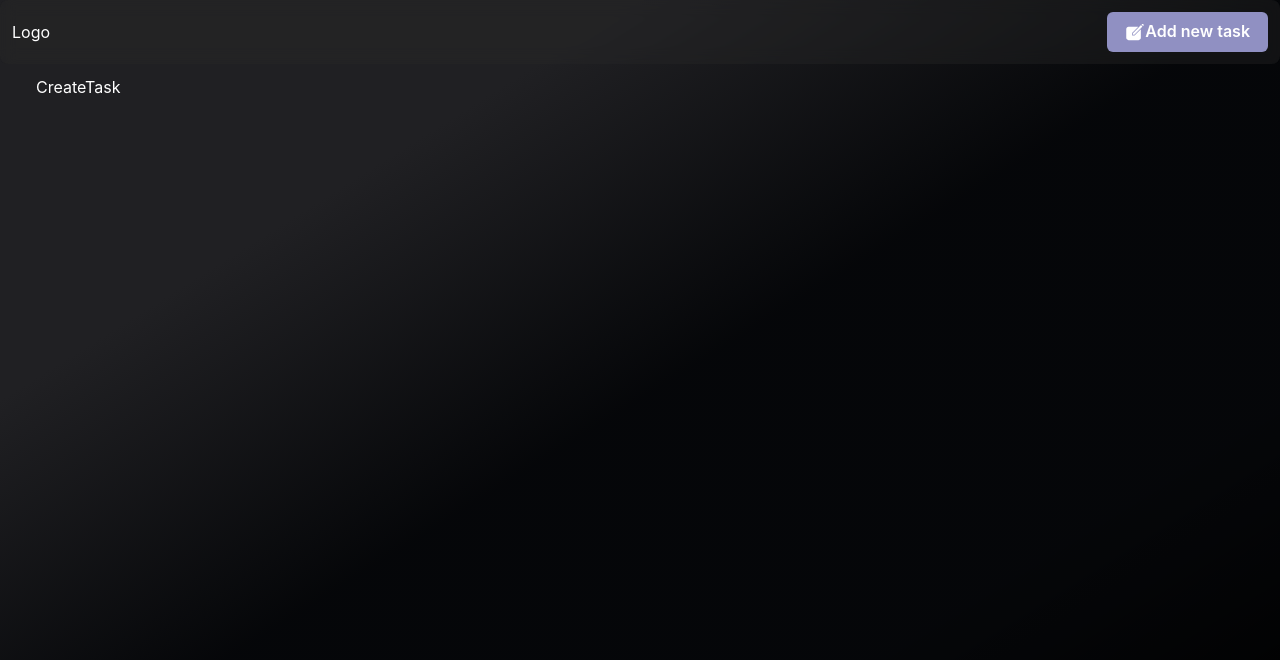
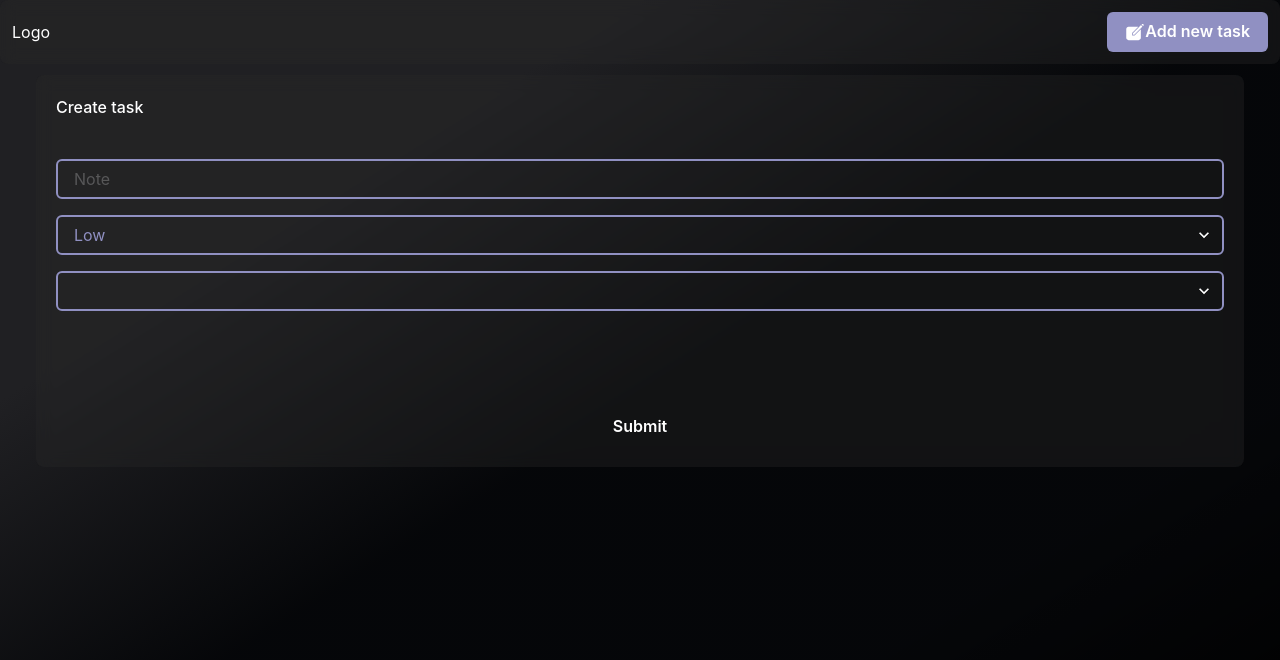
Before and after one commit to Reqvite/advanced_todo_app, a React (Vite) app: page /tasks/new in a window 1280 px wide. Shown: the top 660 px of the page. Built offline with nearby package versions, Linux system fonts and the light colour scheme.

Commit message:
create from template, change getLabels to enumResolvers

```diff
--- a/package.json
+++ b/package.json
@@ -32,6 +32,7 @@
     "yup": "^1.4.0"
   },
   "devDependencies": {
+    "@chakra-ui/cli": "^2.4.1",
     "@types/lodash.orderby": "^4.6.9",
     "@types/node": "^20.11.24",
     "@types/react": "^18.2.56",
--- /dev/null
+++ b/src/components/form/index.ts
@@ -0,0 +1,2 @@
+export {FormInputVariants, type FormOption} from './model/types';
+export {Form} from './ui/Form';
--- /dev/null
+++ b/src/components/form/model/renderFormBlock.tsx
@@ -0,0 +1,32 @@
+import {Input, Select} from '@chakra-ui/react';
+import {FormInputVariants, FormOption} from './types';
+
+export const renderFormBlock = (option: FormOption<FormInputVariants>, register: any) => {
+  let options;
+  if (option.variant === FormInputVariants.Select) {
+    options = option.labelOptions.map((option) => {
+      return (
+        <option key={option.value} value={option.value}>
+          {option.label}
+        </option>
+      );
+    });
+  }
+
+  switch (option.variant) {
+    case FormInputVariants.Input:
+      return <Input key={option.id} placeholder={option.name} variant="primary" {...register(option.id)} />;
+    case FormInputVariants.Select:
+      return (
+        <Select key={option.id} variant="primary" {...register(option.id)}>
+          {options}
+        </Select>
+      );
+    case FormInputVariants.Datepicker:
+      return (
+        <Select key={option.id} variant="primary" {...register(option.id)}>
+          {options}
+        </Select>
+      );
+  }
+};
--- /dev/null
+++ b/src/components/form/model/types.ts
@@ -0,0 +1,31 @@
+export enum FormInputVariants {
+  Input = 'input',
+  Select = 'select',
+  Datepicker = 'datepicker'
+}
+
+interface LabelOptions {
+  label: string;
+  value: number;
+}
+
+export type FormOption<V extends FormInputVariants> = V extends FormInputVariants.Input
+  ? {
+      variant: FormInputVariants.Input;
+      name: string;
+      id: string;
+    }
+  : V extends FormInputVariants.Select
+    ? {
+        variant: FormInputVariants.Select;
+        name: string;
+        id: string;
+        labelOptions: LabelOptions[];
+      }
+    : V extends FormInputVariants.Datepicker
+      ? {
+          variant: FormInputVariants.Datepicker;
+          name: string;
+          id: string;
+        }
+      : never;
--- /dev/null
+++ b/src/components/form/ui/Form.tsx
@@ -0,0 +1,45 @@
+import {Box, Button, Stack} from '@chakra-ui/react';
+import {useForm} from 'react-hook-form';
+import {BlurBox} from '@/shared/ui';
+import {renderFormBlock} from '../model/renderFormBlock';
+import {FormInputVariants, FormOption} from '../model/types';
+import {FormHeader} from './FormHeader';
+
+type Props = {
+  heading: string;
+  options: FormOption<FormInputVariants>[];
+};
+
+export const Form = (props: Props) => {
+  const {heading, options} = props;
+
+  const {
+    register,
+    handleSubmit,
+    formState: {errors}
+  } = useForm();
+
+  const onSubmit = (data: any) => {
+    console.log(data);
+  };
+
+  return (
+    <BlurBox>
+      <FormHeader heading={heading} />
+
+      <Box as={'form'} mt={10} onSubmit={handleSubmit(onSubmit)}>
+        <Stack gap={4}>
+          {options.map(
+            (option) => renderFormBlock(option, register) // Pass register function from React Hook Form
+          )}
+          <Box h={'auto'} minH={10} mt={2}>
+            {/* {errors && <Text color={'var(--chakra-colors-errorColorLight)'}>{errors}</Text>} */}
+          </Box>
+          <Button type="submit" variant="pr" fontFamily={'heading'} w={'full'} mt={4}>
+            Submit
+          </Button>
+        </Stack>
+      </Box>
+    </BlurBox>
+  );
+};
--- /dev/null
+++ b/src/components/form/ui/FormHeader.tsx
@@ -0,0 +1,18 @@
+import {Stack, Text} from '@chakra-ui/react';
+import {ReactElement} from 'react';
+
+type Props = {
+  heading: string;
+};
+
+export const FormHeader = (props: Props): ReactElement => {
+  const {heading} = props;
+
+  return (
+    <Stack direction={{base: 'column', md: 'row'}} justify="space-between" mb={5}>
+      <Text textStyle="lg" fontWeight="medium">
+        {heading}
+      </Text>
+    </Stack>
+  );
+};
--- a/src/components/table/ui/Table.tsx
+++ b/src/components/table/ui/Table.tsx
@@ -12,13 +12,14 @@ interface Props<T> {
   heading: string;
   items: T[];
   renderItem: (item: T) => ReactNode;
+  pageSizeOptions?: number[];
 }
 
 export const Table = <T,>(props: Props<T>): ReactElement => {
-  const {items, renderItem, heading} = props;
+  const {items, renderItem, heading, pageSizeOptions = [10, 20, 50]} = props;
   const keys = Object.keys(items[0] || {}).filter((key) => key !== '_id');
   const [pageIndex, setPageIndex] = useState(0);
-  const [pageSize, setPageSize] = useState(10);
+  const [pageSize, setPageSize] = useState(pageSizeOptions[0]);
   const [data, setData] = useState(items);
   const [loading] = useState(false);
   const [sortDirection, setSortDirection] = useState('');
@@ -73,7 +74,7 @@ export const Table = <T,>(props: Props<T>): ReactElement => {
           pageIndex={pageIndex}
           setPageIndex={setPageIndex}
           totalItemsCount={data.length}
-          pageSizeOptions={[10, 20, 50]}
+          pageSizeOptions={pageSizeOptions}
         />
       </TableContainer>
     </BlurBox>
--- a/src/pages/CreateTaskPage/CreateTaskPage.tsx
+++ b/src/pages/CreateTaskPage/CreateTaskPage.tsx
@@ -1,7 +1,14 @@
-import {Box} from '@chakra-ui/layout';
+import {Form, FormInputVariants, FormOption} from '@/components/form';
+import {priorityOptions} from '@/shared/lib/helpers';
+
+const options: FormOption<FormInputVariants>[] = [
+  {id: 'note', variant: FormInputVariants.Input, name: 'Note'},
+  {id: 'priority', variant: FormInputVariants.Select, name: 'Priority', labelOptions: priorityOptions},
+  {id: 'expDate', variant: FormInputVariants.Datepicker, name: 'Expiration date'}
+];
 
 const CreateTaskPage = () => {
-  return <Box>CreateTask</Box>;
+  return <Form heading="Create task" options={options} />;
 };
 
 export default CreateTaskPage;
--- /dev/null
+++ b/src/shared/lib/helpers/enumLabelResolver/enumLabelResolver.ts
@@ -0,0 +1,27 @@
+import {Priority, Tag} from '@/shared/types/task';
+const enumLabelResolver = {
+  priority: {
+    [Priority.LOW]: 'Low',
+    [Priority.MEDIUM]: 'Medium',
+    [Priority.HIGH]: 'High',
+    [Priority.CRITICAL]: 'Critical'
+  },
+  tag: {
+    [Tag.PERSONAL]: 'Personal',
+    [Tag.SHOPPING]: 'Shopping',
+    [Tag.STUDY]: 'Study',
+    [Tag.WORK]: 'Work'
+  }
+};
+
+const priorityOptions = Object.entries(enumLabelResolver.priority).map(([value, label]) => ({
+  label,
+  value: +value
+}));
+
+const tagOptions = Object.entries(enumLabelResolver.tag).map(([value, label]) => ({
+  label,
+  value: +value
+}));
+
+export {priorityOptions, tagOptions};
--- a/src/shared/lib/helpers/index.ts
+++ b/src/shared/lib/helpers/index.ts
@@ -1 +1,2 @@
+export {priorityOptions, tagOptions} from './enumLabelResolver/enumLabelResolver';
 export {formatDate} from './formatDate/formatDate';
--- a/src/shared/types/task.ts
+++ b/src/shared/types/task.ts
@@ -2,7 +2,7 @@ enum Priority {
   LOW = 1,
   MEDIUM = 2,
   HIGH = 3,
-  URGENT = 4
+  CRITICAL = 4
 }
 
 enum Tag {
--- a/src/shared/ui/taskItem/TaskItem.tsx
+++ b/src/shared/ui/taskItem/TaskItem.tsx
@@ -1,39 +1,14 @@
 import {Flex, Switch, Tag as ChakraTag, Td, Tr} from '@chakra-ui/react';
 import {ReactElement} from 'react';
 import {TODAYS_DATE} from '@/shared/const';
-import {formatDate} from '@/shared/lib/helpers';
-import {Priority, Tag, TaskI} from '@/shared/types/task';
+import {formatDate, priorityOptions, tagOptions} from '@/shared/lib/helpers';
+import {TaskI} from '@/shared/types/task';
 import {DeleteButton, EditButton} from '@/shared/ui';
 
 export const TaskItem = (props: TaskI): ReactElement => {
   const {_id, note, priority, expDate, tags} = props;
   const isDisabled = new Date(expDate).getTime() < new Date(TODAYS_DATE).getTime();
-
-  const getTagLabel = (tag: Tag): string => {
-    switch (tag) {
-      case Tag.PERSONAL:
-        return 'Personal';
-      case Tag.WORK:
-        return 'Work';
-      case Tag.SHOPPING:
-        return 'Shopping';
-      case Tag.STUDY:
-        return 'Study';
-    }
-  };
-
-  const getPriorityLabel = (priority: Priority): string => {
-    switch (priority) {
-      case Priority.LOW:
-        return 'Low';
-      case Priority.MEDIUM:
-        return 'Medium';
-      case Priority.HIGH:
-        return 'High';
-      case Priority.URGENT:
-        return 'Urgent';
-    }
-  };
+  const priorityValue = priorityOptions.find((option) => option.value === priority)?.label;
 
   return (
     <Tr key={_id} pointerEvents={isDisabled ? 'none' : 'auto'} style={{filter: isDisabled ? 'brightness(0.4)' : 'none'}}>
@@ -41,12 +16,12 @@ export const TaskItem = (props: TaskI): ReactElement => {
         <Switch isDisabled={isDisabled} />
       </Td>
       <Td width="40%">{note}</Td>
-      <Td>{getPriorityLabel(priority)}</Td>
+      <Td>{priorityValue}</Td>
       <Td>
         <Flex gap={2}>
           {tags.map((tag, idx) => (
             <ChakraTag key={idx} variant="solid" colorScheme="teal">
-              {getTagLabel(tag)}
+              {tagOptions.find((option) => option.value === tag)?.label}
             </ChakraTag>
           ))}
         </Flex>
```
Also changed, not shown: 2 other files (tests, documents, lock files or other folders).
